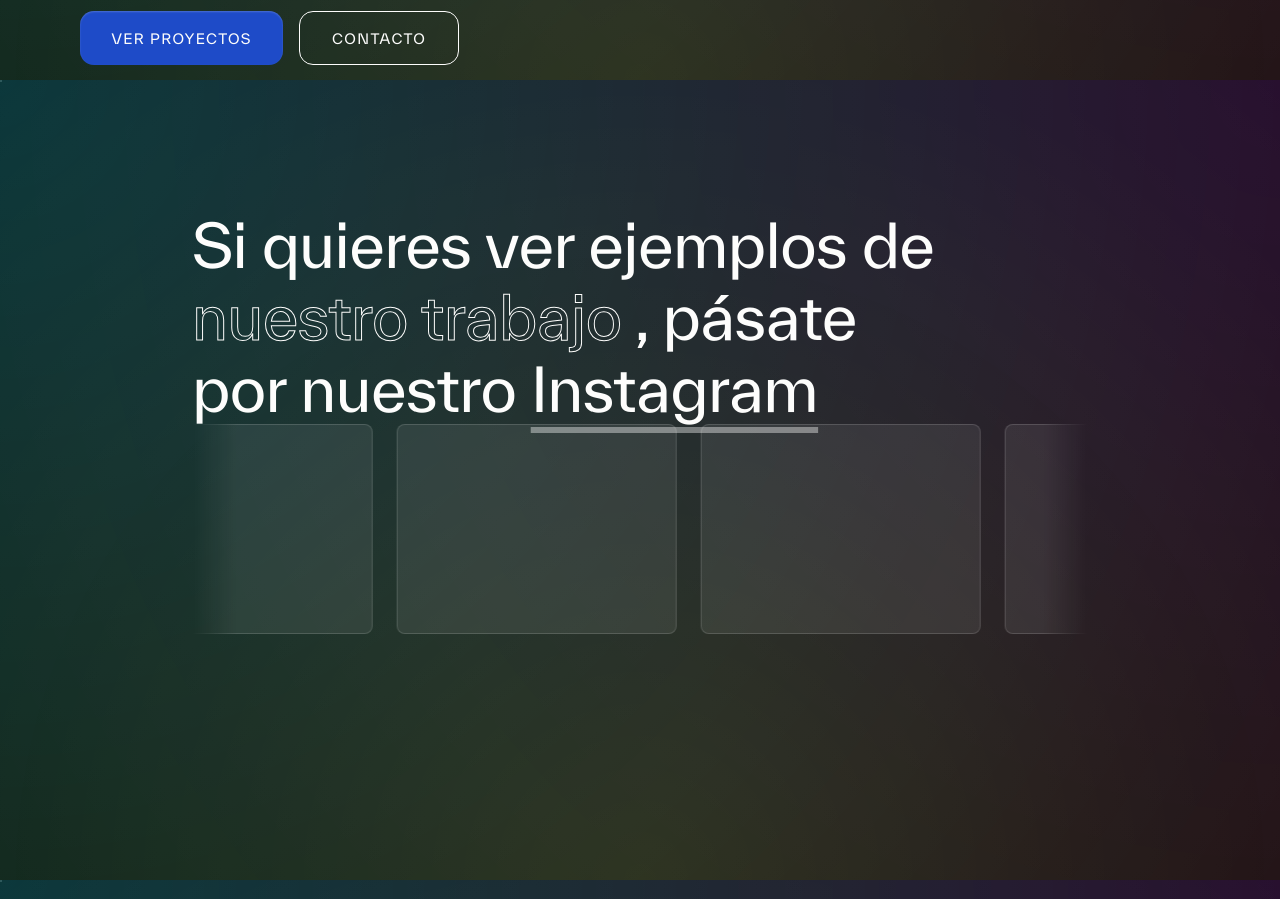
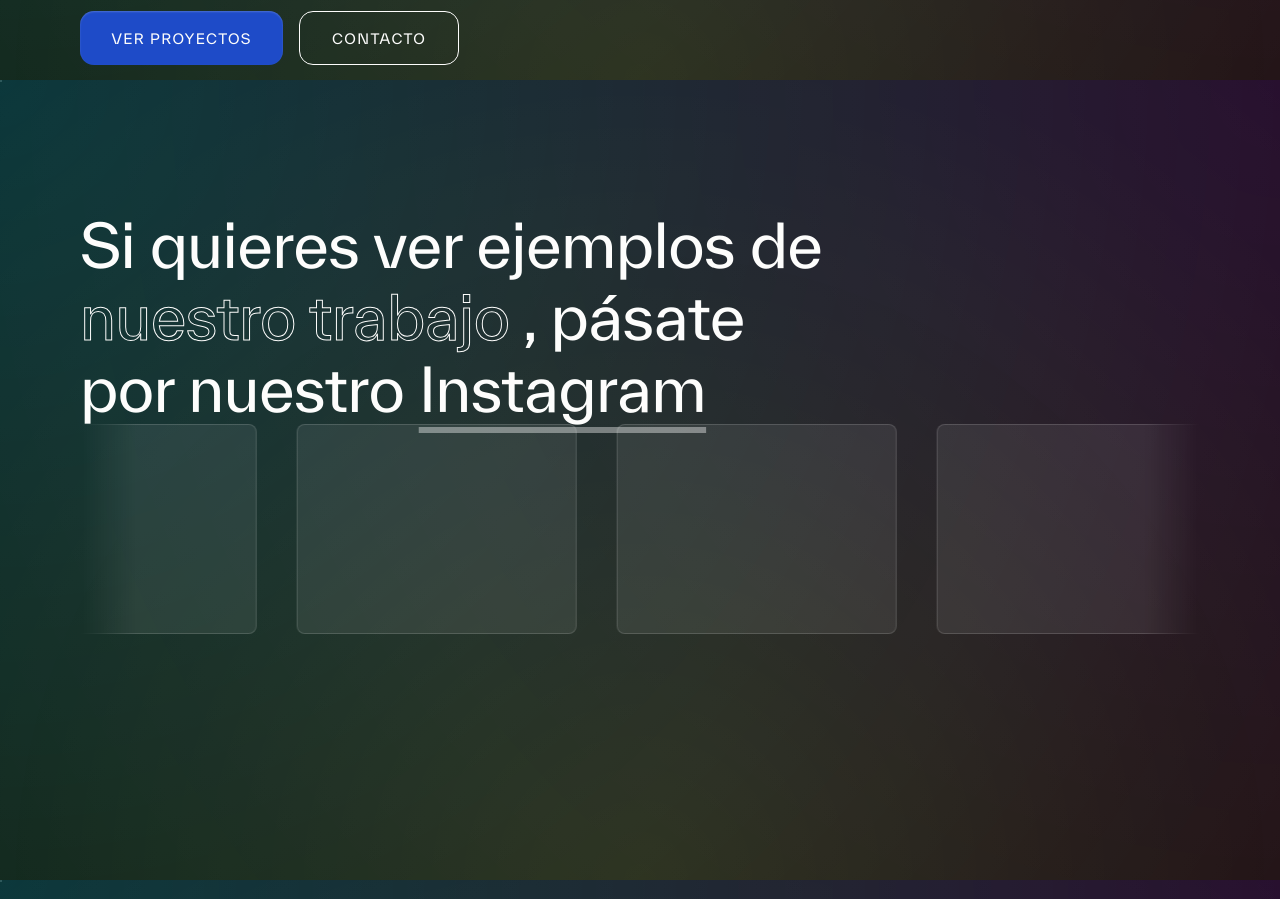
Before and after one commit to verdulife/onedaydesign, an Astro site: page / in a window 1280 px wide. Shown: the part 720-1619 px from the top of the page. Built offline with nearby package versions, Linux system fonts and the light colour scheme; Astro itself is replaced by a stand-in of ours.

Commit message:
fix: gap mayor en marquee y seccion fullscreen a 100% width

```diff
--- a/src/styles/global.css
+++ b/src/styles/global.css
@@ -178,6 +178,7 @@
 
   .section--fullscreen {
     min-height: 100svh;
+    max-width: none;
     justify-content: stretch;
     gap: 0;
     padding: 5rem 2em 2em;
@@ -215,7 +216,7 @@
 
   .marquee-track {
     display: flex;
-    gap: 1.5rem;
+    gap: 2.5rem;
     width: max-content;
     height: 100%;
     align-items: center;
```
